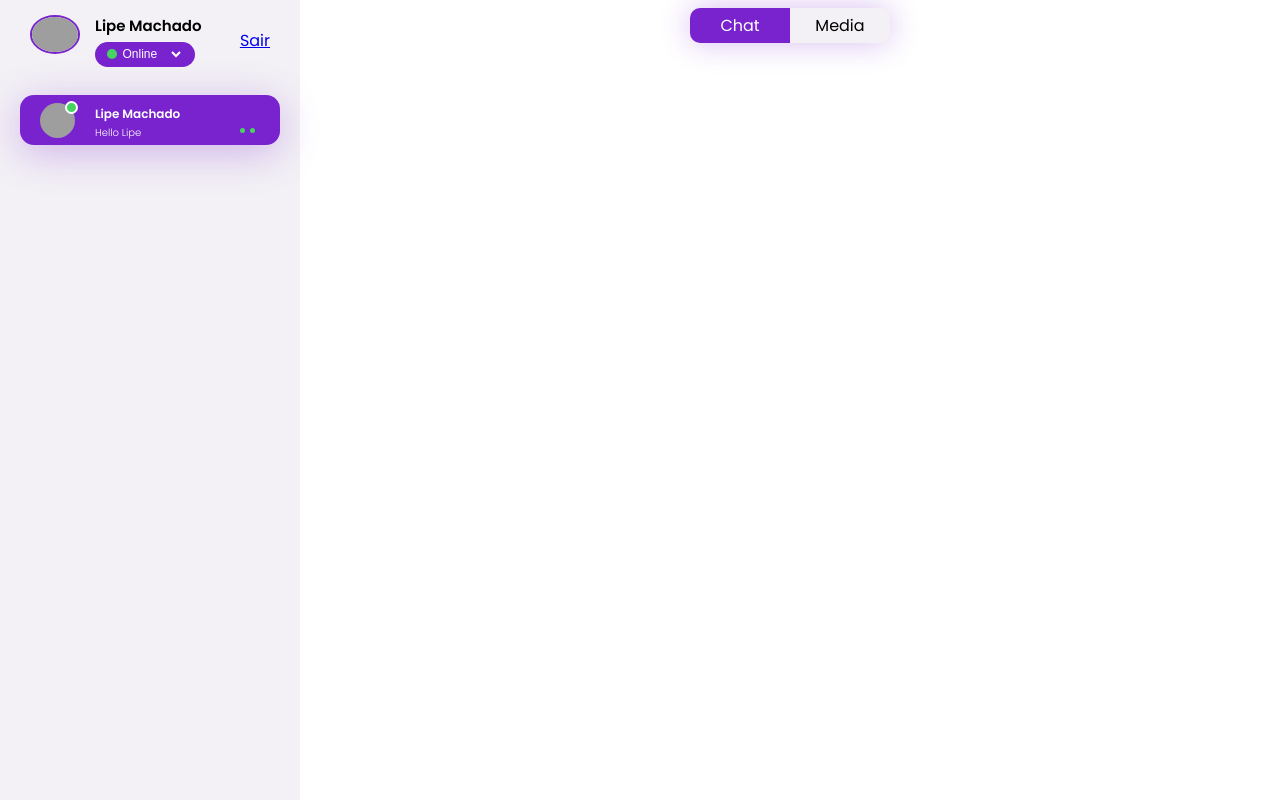
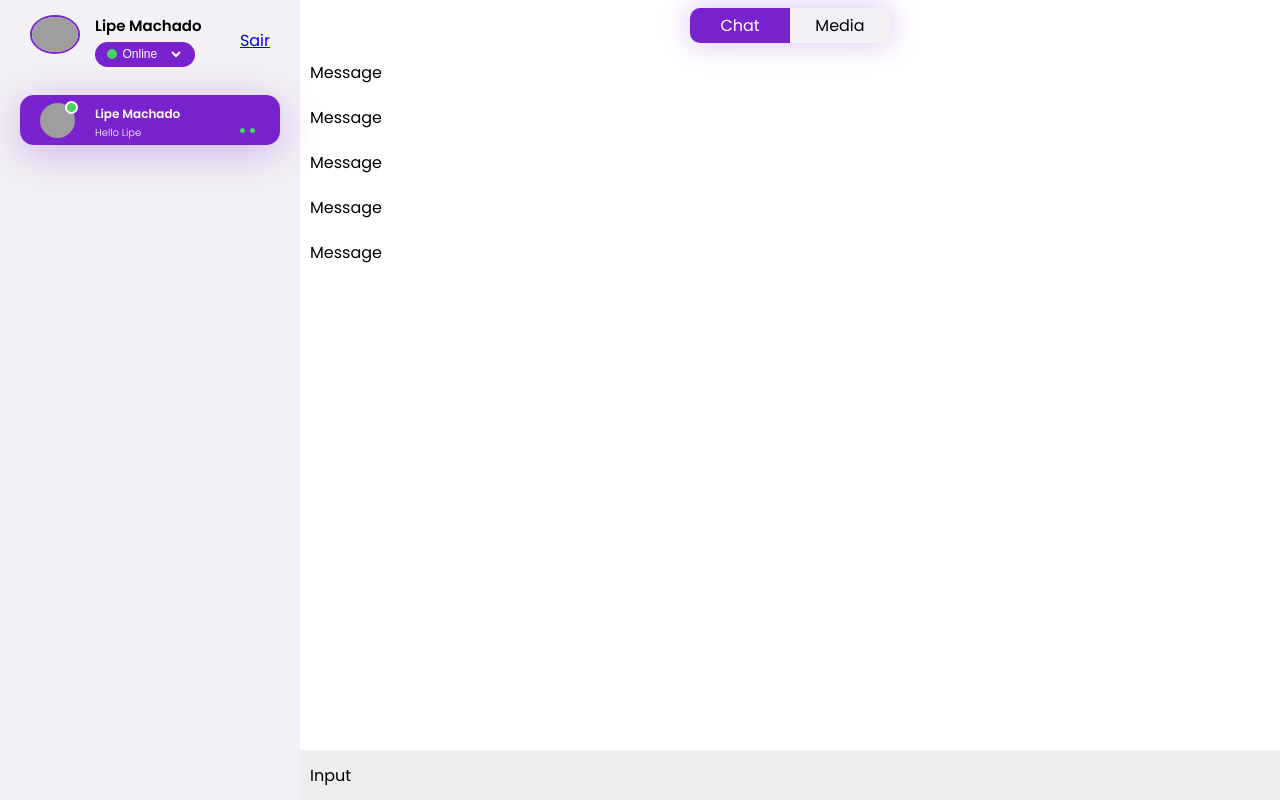
Before and after one commit to LipeMachado/powchat, a React (Vite) app: page /home in a window 1280 px wide. Built offline with nearby package versions, Linux system fonts and the light colour scheme; grey boxes are pictures that could not be loaded.

Commit message:
Add component Chat, InputMessage and Messages

```diff
--- a/src/Components/Chat/index.tsx
+++ b/src/Components/Chat/index.tsx
@@ -1,4 +1,6 @@
 import React, { useState } from 'react'
+import { InputMessage } from '../InputMessage';
+import { Messages } from '../Messages';
 import {
     ChatContainerDiv,
     ChatInfoContainerDiv,
@@ -25,6 +27,8 @@ export function Chat() {
                         <ChatInfoOverlayContainer toogleChatMedia={toogleChatMedia} />
                     </ChatInfoBoxDiv>
                 </ChatInfoContainerDiv>
+                <Messages />
+                <InputMessage />
             </ChatContainerDiv>
         </>
     )
--- a/src/Components/InputMessage/index.tsx
+++ b/src/Components/InputMessage/index.tsx
@@ -1,12 +1,14 @@
 import React from 'react'
 import {
-
+    InputMessageContainerDiv
 } from './style'
 
 export function InputMessage() {
     return (
         <>
-
+            <InputMessageContainerDiv>
+                Input
+            </InputMessageContainerDiv>
         </>
     )
 }
--- a/src/Components/InputMessage/style.tsx
+++ b/src/Components/InputMessage/style.tsx
@@ -1 +1,9 @@
 import styled from 'styled-components'
+
+export const InputMessageContainerDiv = styled.div`
+    height: 50px;
+    background-color: #eeeeee;
+    padding: 10px;
+    display: flex;
+    align-items: center;
+`;
--- a/src/Components/Message/index.tsx
+++ b/src/Components/Message/index.tsx
@@ -1,12 +1,14 @@
 import React from 'react'
 import {
-
+    MessageContainerDiv
 } from './style'
 
 export function Message() {
     return (
         <>
-
+            <MessageContainerDiv>
+                Message
+            </MessageContainerDiv>
         </>
     )
 }
--- a/src/Components/Message/style.tsx
+++ b/src/Components/Message/style.tsx
@@ -1 +1,7 @@
 import styled from 'styled-components'
+
+export const MessageContainerDiv = styled.div`
+    display: flex;
+    gap: 20px;
+    margin-bottom: 20px;
+`;
--- /dev/null
+++ b/src/Components/Messages/index.tsx
@@ -0,0 +1,19 @@
+import React from 'react'
+import { Message } from '../Message'
+import {
+    MessagesContainerDiv
+} from './style'
+
+export function Messages() {
+    return (
+        <>
+            <MessagesContainerDiv>
+                <Message />
+                <Message />
+                <Message />
+                <Message />
+                <Message />
+            </MessagesContainerDiv>
+        </>
+    )
+}
--- /dev/null
+++ b/src/Components/Messages/style.tsx
@@ -0,0 +1,8 @@
+import styled from 'styled-components'
+
+export const MessagesContainerDiv = styled.div`
+    background-color: ${props => props.theme.colors.white};
+    padding: 10px;
+    height: calc(100% - 100px);
+    overflow: scroll;
+`;
--- a/src/Components/MessagesChat/style.tsx
+++ /dev/null
@@ -1 +0,0 @@
-import styled from 'styled-components'
--- a/src/Pages/LoginRegisterPage/style.tsx
+++ b/src/Pages/LoginRegisterPage/style.tsx
@@ -145,7 +145,6 @@ export const Input = styled.input`
     background-color: ${props => props.theme.colors.signInUpPage_BackgroundInput};
     border: none;
     padding: 12px 15px;
-    margin: 8px 0;
     width: 100%;
     color: ${props => props.theme.colors.signInUpPage_TextInput};
 `;
```
Also changed, not shown: src/Components/MessagesChat/index.tsx (deleted, +0 -12 lines).
